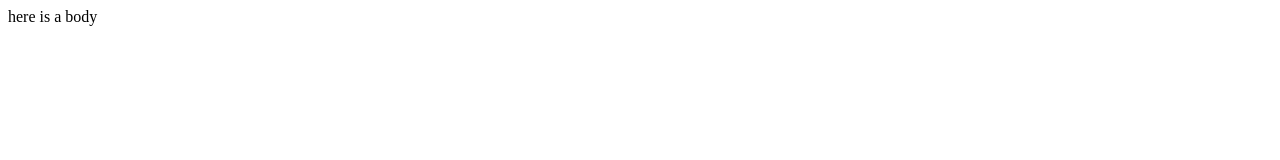
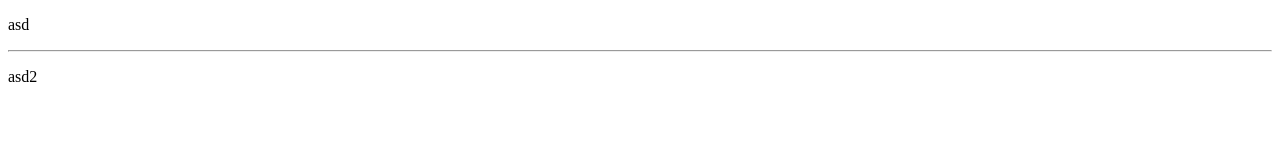
Before and after one commit to mele-dev/desafio-html, a plain HTML site: page index.html in a window 1280 px wide. Drawn offline with Linux system fonts and the light colour scheme.

Commit message:
html ej2

```diff
--- a/index.html
+++ b/index.html
@@ -7,7 +7,9 @@
 </head>
 
 <body>
-    here is a body
+    <p>asd</p>
+    <hr>
+    <p>asd2</p>
 </body>
 
 </html>
```
